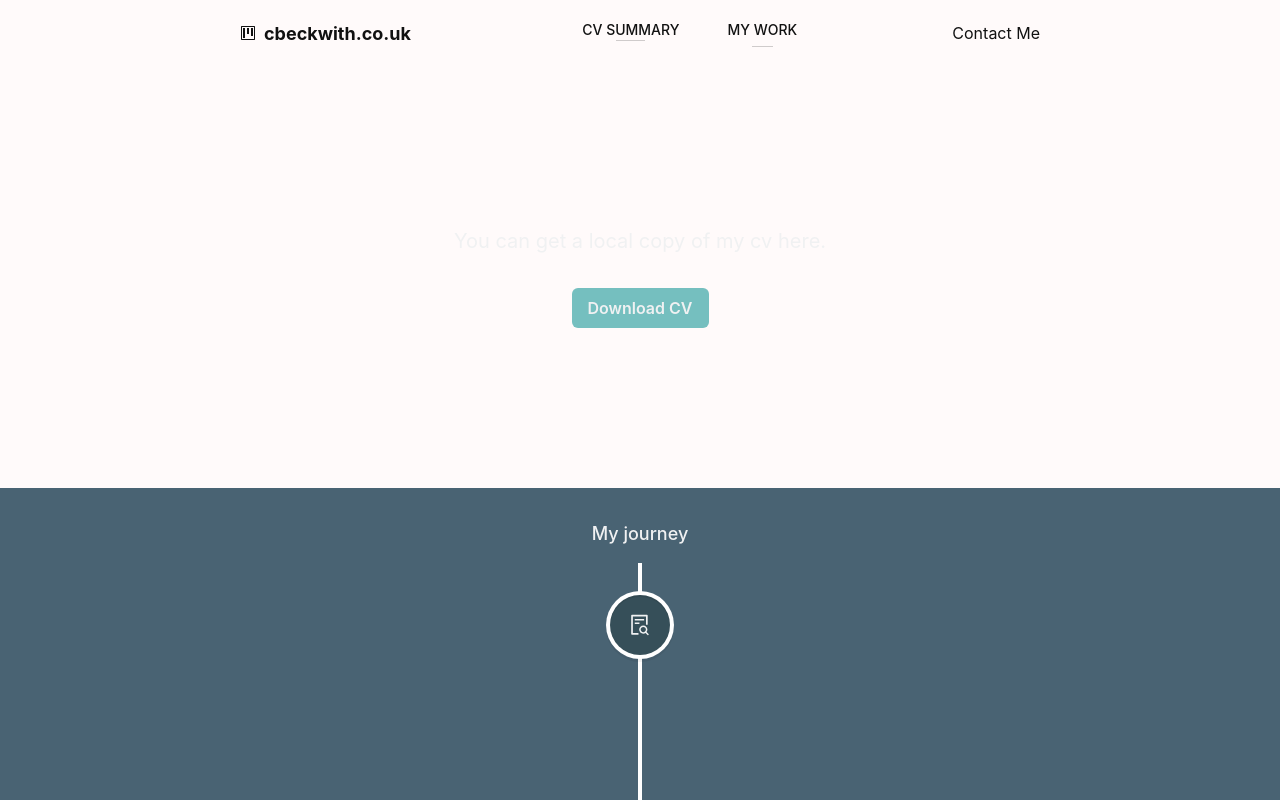
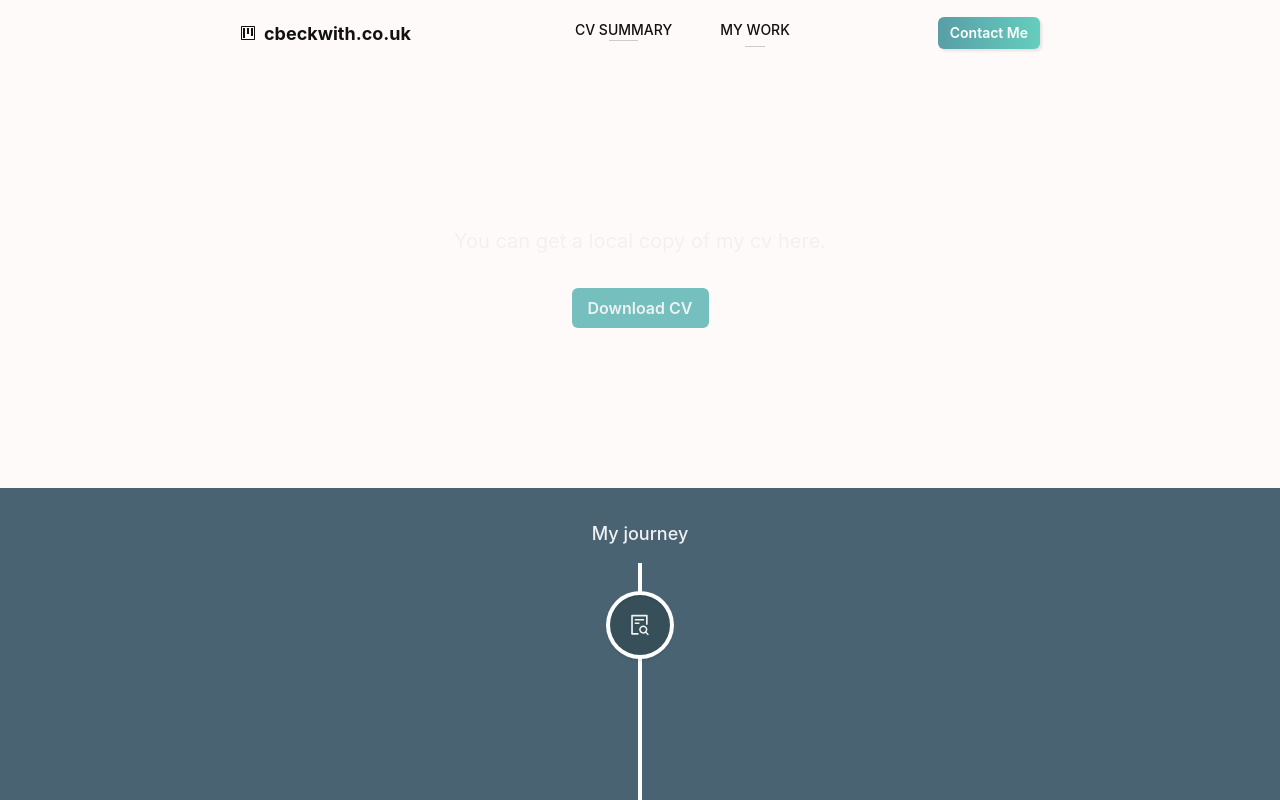
Before and after one commit to 123callumb/callum-beckwith-portfolio, a Next.js app: page /cv-summary in a window 1280 px wide. Shown: the top 800 px of the page. Built offline with nearby package versions, Linux system fonts and the light colour scheme.

Commit message:
a few changes here and there

```diff
--- a/components/shared/Header.tsx
+++ b/components/shared/Header.tsx
@@ -5,6 +5,7 @@ import ColourPaletteEnum from "../../lib/enums/ColourPaletteEnum";
 import { ExternalLinkEnum, InternalLinkEnum } from "../../lib/enums/LinkEnum";
 import ResourceHelper from "../../lib/helpers/ResourceHelper";
 import { VscProject } from 'react-icons/vsc/index'
+import StandoutButton from "./StandoutButton";
 
 export default function Header({ breadcrumb }: { breadcrumb?: string }) {
     return <Container maxW={"4xl"}>
@@ -56,7 +57,7 @@ export default function Header({ breadcrumb }: { breadcrumb?: string }) {
                                 <Text fontWeight="500" className="linkAnimation">CV Summary</Text>
                             </NextLink>
                             <NextLink href={ResourceHelper.CreateInternalURL(InternalLinkEnum.Contact)}>
-                                <Text fontWeight="500" className="linkAnimation">Contact</Text>
+                                <StandoutButton text={"Contact"} />
                             </NextLink>
                         </VStack>
                         <Divider my="3" />
@@ -77,7 +78,7 @@ export default function Header({ breadcrumb }: { breadcrumb?: string }) {
             </Center>
             <Spacer />
             <Center>
-                Contact Me
+                <StandoutButton text={"Contact Me"} />
             </Center>
         </Flex>
     </Container>;
--- /dev/null
+++ b/components/shared/StandoutButton.tsx
@@ -0,0 +1,21 @@
+import { Button } from "@chakra-ui/react";
+import style from "../../styles/Components/StandoutButton.module.scss";
+
+
+export default function StandoutButton(props: { text: string, size?: string }) {
+    return <Button
+        size={props.size ?? "sm"}
+        backgroundImage={'linear-gradient(to right, #589EA6 0%, #68D8C3  61%, #589EA6  100%) !important'}
+        transition="0.5s all"
+        backgroundSize="200%"
+        color="white"
+        boxShadow="2px 2px 3px rgba(0, 0, 0, 0.1)"
+        _hover={{
+            backgroundPosition: "right center !important",
+        }}
+        _focus={{
+            backgroundPosition: "right center !important"
+        }}>
+        {props.text}
+    </Button>;
+}
--- a/lib/services/CompanyManager.ts
+++ b/lib/services/CompanyManager.ts
@@ -6,7 +6,7 @@ export default class CompanyManager {
         {
             Name: "Audit Partnership Ltd",
             ImageUrl: ResourceHelper.CreateResourceURL(ResourceEnum.AP_Logo),
-            JobTitle: "Software Developer"
+            JobTitle: "Senior Software Developer"
         },
         {
             Name: "Webur",
@@ -21,12 +21,12 @@ export default class CompanyManager {
         {
             Name: "Cruise Addicts",
             ImageUrl: ResourceHelper.CreateResourceURL(ResourceEnum.Logo_CruiseAddicts),
-            JobTitle: "Freelance Designer & Developer"
+            JobTitle: "Designer & Developer"
         },
         {
             Name: "Forensic Neurosciences",
             ImageUrl: ResourceHelper.CreateResourceURL(ResourceEnum.Logo_ForensicNeurosciences),
-            JobTitle: "Freelance Designer & Developer"
+            JobTitle: "Designer & Developer"
         },
         {
             Name: "Liberty Trading",
```
Also changed, not shown: components/Homepage/Companies.tsx (+34 -5 lines), pages/cv-summary/index.tsx (line endings or trailing spaces), 1 other file (tests, documents, lock files or other folders).
